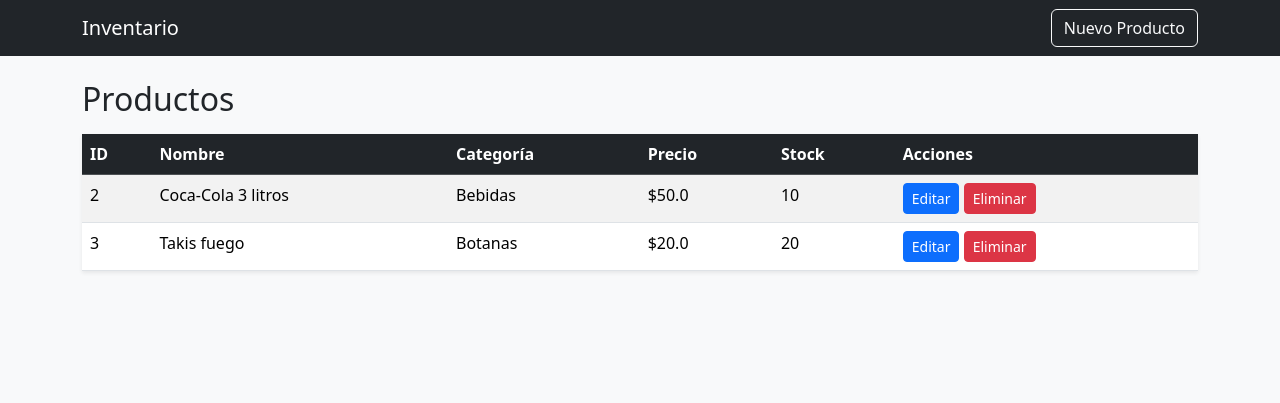
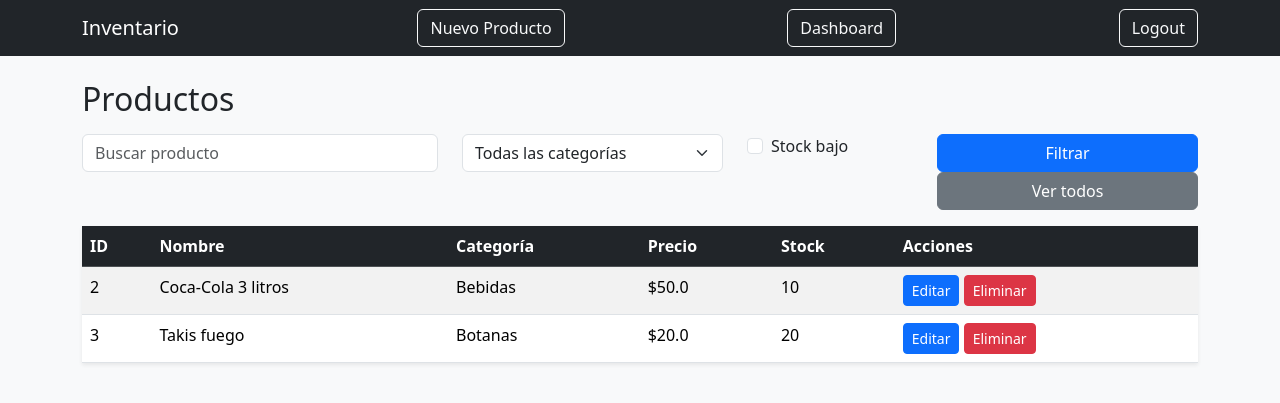
Before and after one commit to Rogerss05/InventarioFlaskPortafolio, a Flask app: page /inventario in a window 1280 px wide. Shown: the top 403 px of the page. Run offline with Flask 3, Linux system fonts and the light colour scheme; a user stored in the database is signed in.

Commit message:
Graficas en dashboard y correccion de errores

```diff
--- a/app.py
+++ b/app.py
@@ -1,9 +1,10 @@
-from flask import Flask, render_template, redirect, url_for, flash
+from flask import Flask, render_template, redirect, url_for, flash, request
 from config import Config
 from models import Categoria, db, Producto, User
 from forms import ProductoForm, LoginForm
 from flask_login import LoginManager, login_user, logout_user, login_required, current_user
 from werkzeug.security import generate_password_hash, check_password_hash
+from sqlalchemy import func
 
 app = Flask(__name__)
 app.config.from_object(Config)
@@ -151,13 +152,25 @@ def dashboard():
 
     ultimos = Producto.query.order_by(Producto.id.desc()).limit(5).all()
 
+    productos_por_categoria = (
+        db.session.query(Categoria.nombre, func.count(Producto.id))
+        .join(Producto)
+        .group_by(Categoria.nombre)
+        .all()
+    )
+
+    categorias = [p[0] for p in productos_por_categoria]
+    cantidades = [p[1] for p in productos_por_categoria]
+
     return render_template(
         "dashboard.html",
         total_productos=total_productos,
         stock_bajo=stock_bajo,
         valor_total=valor_total,
         ultimos=ultimos,
-        stock_bajo_lista=stock_bajo_lista
+        stock_bajo_lista=stock_bajo_lista,
+        categorias = categorias,
+        cantidades = cantidades
     )
 
 # ------------------------
@@ -167,8 +180,24 @@ def dashboard():
 @app.route("/inventario")
 @login_required
 def inventario():
-    productos = Producto.query.all()
-    return render_template("productos/listar.html", productos=productos)
+    busqueda = request.args.get("busqueda")
+    categoria_id = request.args.get("categoria")
+    stock_bajo = request.args.get("stock_bajo")
+    query = Producto.query
+
+    if busqueda:
+        query = query.filter(Producto.nombre.contains(busqueda))
+
+    if categoria_id:
+        query = query.filter(Producto.categoria_id == categoria_id)
+
+    if stock_bajo:
+        query = query.filter(Producto.cantidad < 5)
+
+    productos = query.all()
+    categorias = Categoria.query.all()
+
+    return render_template("productos/listar.html", productos=productos, categorias=categorias)
 
 
 # ------------------------
--- a/templates/layout.html
+++ b/templates/layout.html
@@ -13,6 +13,8 @@
     <div class="container">
         <a class="navbar-brand" href="/productos">Inventario</a>
         <a class="btn btn-outline-light" href="/productos/nuevo">Nuevo Producto</a>
+        <a class="btn btn-outline-light" href="/dashboard">Dashboard</a>
+        <a class="btn btn-outline-light" href="/login">Logout</a>
     </div>
 </nav>
 
--- a/templates/productos/crear.html
+++ b/templates/productos/crear.html
@@ -36,7 +36,7 @@
             <button class="btn btn-success">
                 Guardar
             </button>
-            <a href="/productos" class="btn btn-secondary">
+            <a href="{{ url_for('dashboard') }}" class="btn btn-secondary">
                 Cancelar
             </a>
         </form>
--- a/templates/productos/listar.html
+++ b/templates/productos/listar.html
@@ -2,6 +2,45 @@
 
 {% block content %}
 <h2 class="mb-3">Productos</h2>
+
+<form method="GET" class="row mb-3">
+
+    <div class="col-md-4">
+        <input type="text" name="busqueda" class="form-control" placeholder="Buscar producto" value="{{ request.args.get('busqueda', '') }}">
+    </div>
+
+    <div class="col-md-3">
+        <select name="categoria" class="form-select">
+            <option value="">Todas las categorías</option>
+            {% for categoria in categorias %}
+                <option value="{{ categoria.id }}"
+                {% if request.args.get('categoria') == categoria.id|string %}
+                    selected
+                {% endif %}
+                >
+                    {{ categoria.nombre }}
+                </option>
+            {% endfor %}
+        </select>
+    </div>
+
+    <div class="col-md-2">
+        <div class="form-check">
+            <input class="form-check-input" type="checkbox" name="stock_bajo" value="1" {% if request.args.get('stock_bajo') %}checked{% endif %}>
+            <label class="form-check-label">
+                Stock bajo
+            </label>
+        </div>
+    </div>
+
+    <div class="col-md-3">
+        <button type="submit" class="btn btn-primary w-100">Filtrar</button>
+        <a href="{{ url_for('inventario') }}" class="btn btn-secondary w-100">
+            Ver todos
+        </a>
+    </div>
+
+</form>
 
 <table class="table table-striped table-hover shadow-sm">
     <thead class="table-dark">
```
Also changed, not shown: templates/dashboard.html (+38 -0 lines), instance/inventario.db.
